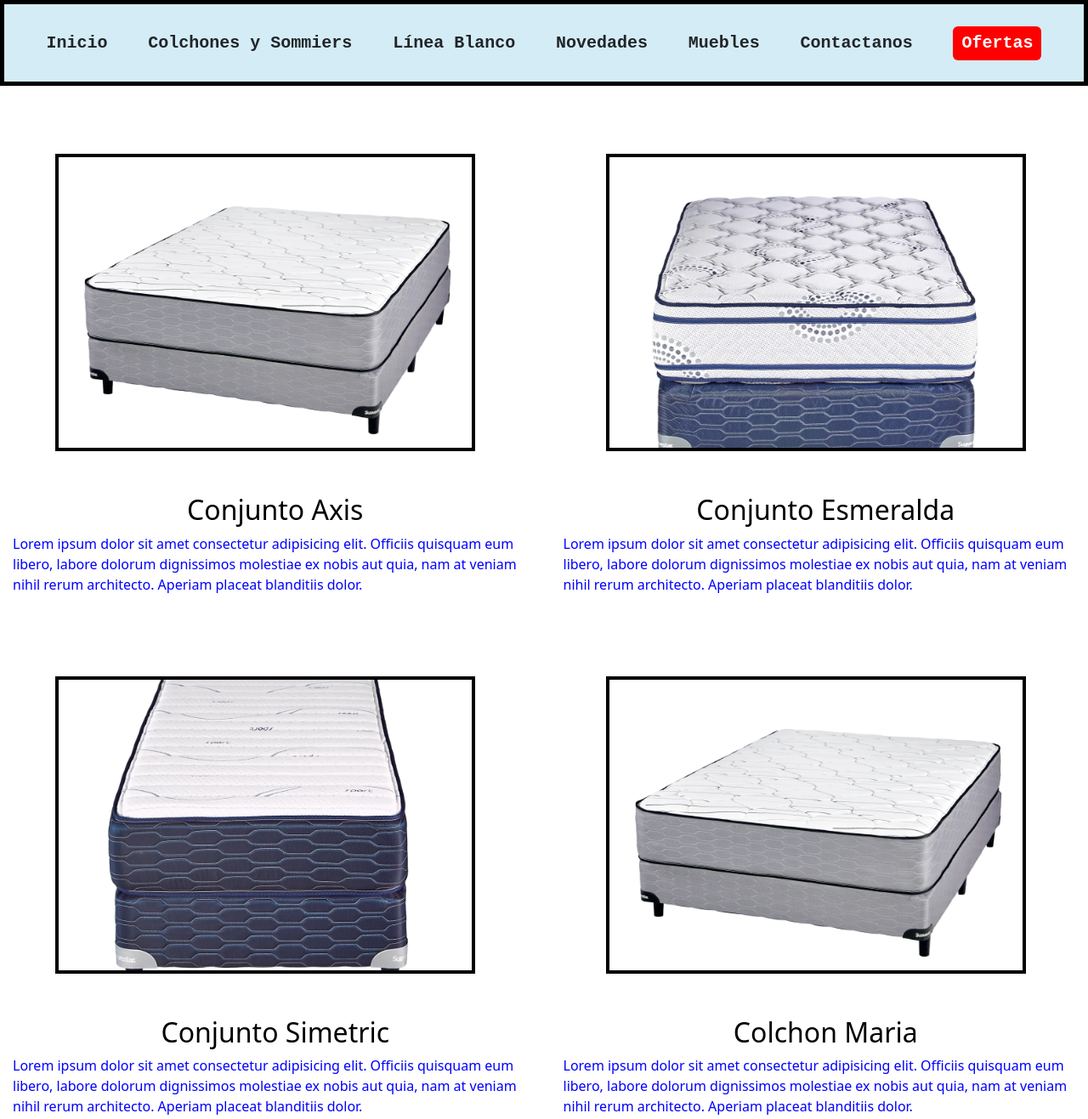
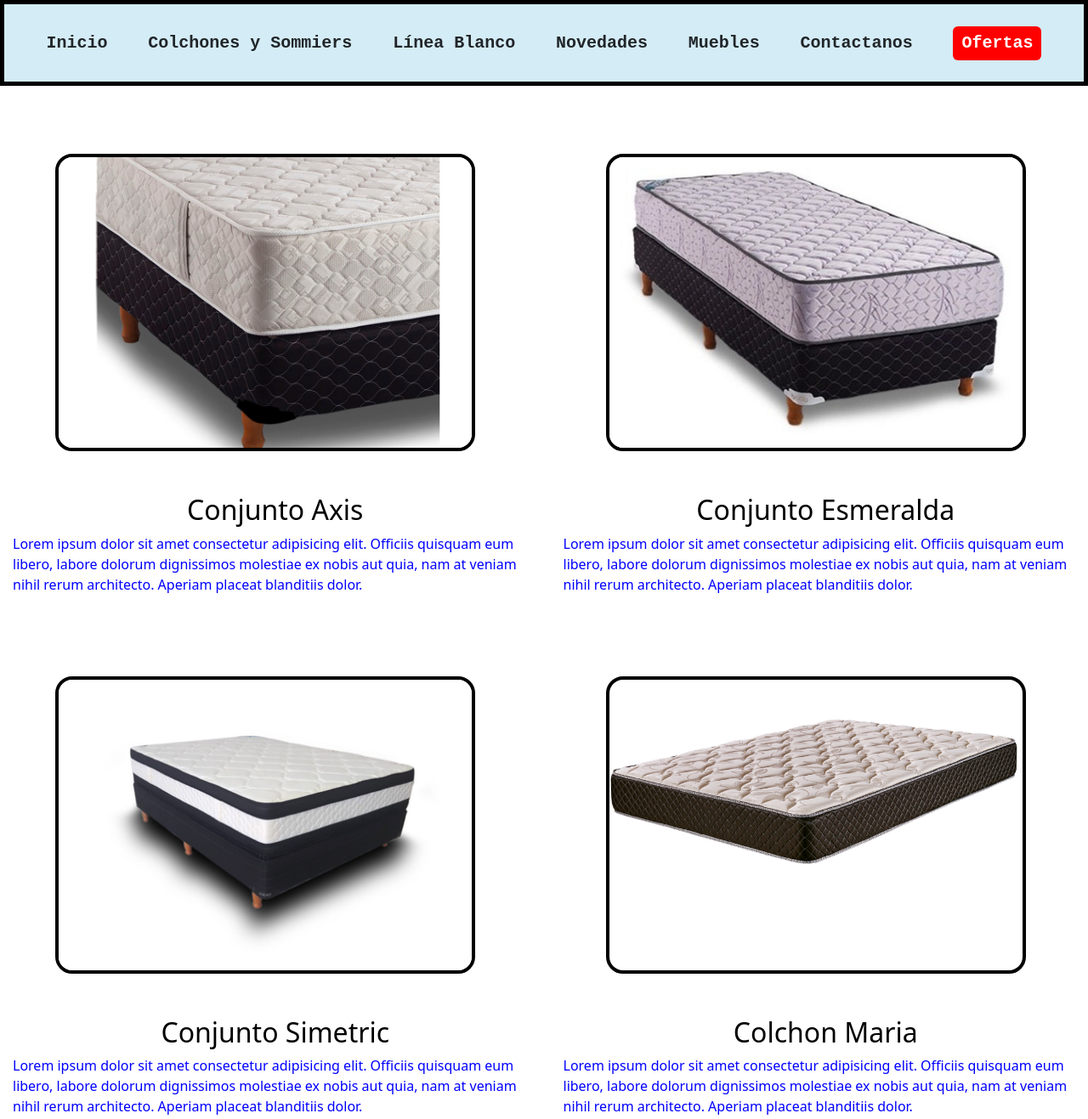
Before and after one commit to guidopizzi1/3era-preentrega, a plain HTML site: page colchonesysommieres.html in a window 1280 px wide. Shown: the top 1317 px of the page at 85% size. Drawn offline with nearby package versions, Linux system fonts and the light colour scheme.

Commit message:
modificacion grilla de colchones

```diff
--- a/colchonesysommieres.html
+++ b/colchonesysommieres.html
@@ -32,7 +32,7 @@
 
         <section class="grilla-colchones">
             <div class="sub-colchones">
-                <img src="images/Conjunto Suavestar.webp" alt="" class="grid-image">
+                <img src="images/conjunto axis.jpg" alt="" class="grid-image">
                     <a href="" class="grid-ref">
                         <h2>Conjunto Axis</h2>
 
@@ -42,7 +42,7 @@
 
             </div>
             <div class="sub-colchones">
-                <img src="images/Conjunto Suavestar 2.webp" alt="" class="grid-image">
+                <img src="images/conjunto esmeralda.jpg" alt="" class="grid-image">
                     <a href="" class="grid-ref">
                         <h2>Conjunto Esmeralda</h2>
 
@@ -52,7 +52,7 @@
 
             </div>
             <div class="sub-colchones">
-                <img src="images/Conjunto Suavestar 3.webp" alt="" class="grid-image">
+                <img src="images/conjunto simetric.jpg" alt="" class="grid-image">
                     <a href="" class="grid-ref">
                         <h2>Conjunto Simetric</h2>
                     </a>
@@ -61,7 +61,7 @@
             </div>
 
             <div class="sub-colchones">
-                <img src="images/Conjunto Suavestar.webp" alt="" class="grid-image">
+                <img src="images/bb19fd17-2fe4-4fac-8921-656b4a7caee21-ac5ea71c55bb79799c16602523877632-1024-1024.png" alt="" class="grid-image">
                     <a href="" class="grid-ref">
                         <h2>Colchon Maria</h2>
                     </a>
--- a/style.css
+++ b/style.css
@@ -433,6 +433,7 @@ footer img{
     display: flex;
     align-items: center;
     margin: 50px;
+    border-radius: 20px;
     }
 
 .wss-logo:hover{
@@ -465,6 +466,7 @@ footer img{
     justify-content: center;
     padding: 0%;
     text-decoration: none;
+    text-decoration: solid;
 }
 .grid-ref p{
     display: flex;
```
Also changed, not shown: paginaprincipal.html (+2 -4 lines), images/bb19fd17-2fe4-4fac-8921-656b4a7caee21-ac5ea71c55bb79799c16602523877632-1024-1024.png (added), images/conjunto axis.jpg (added), images/conjunto esmeralda.jpg (added), images/conjunto simetric.jpg (added).
